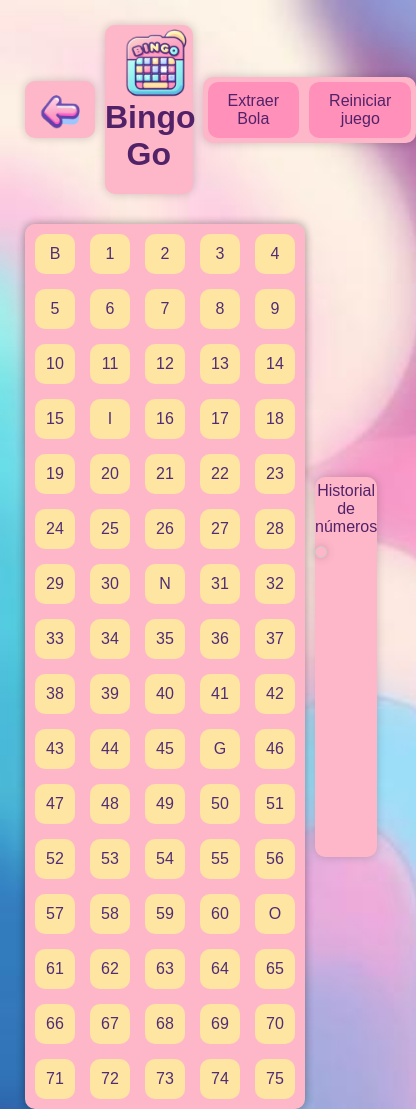
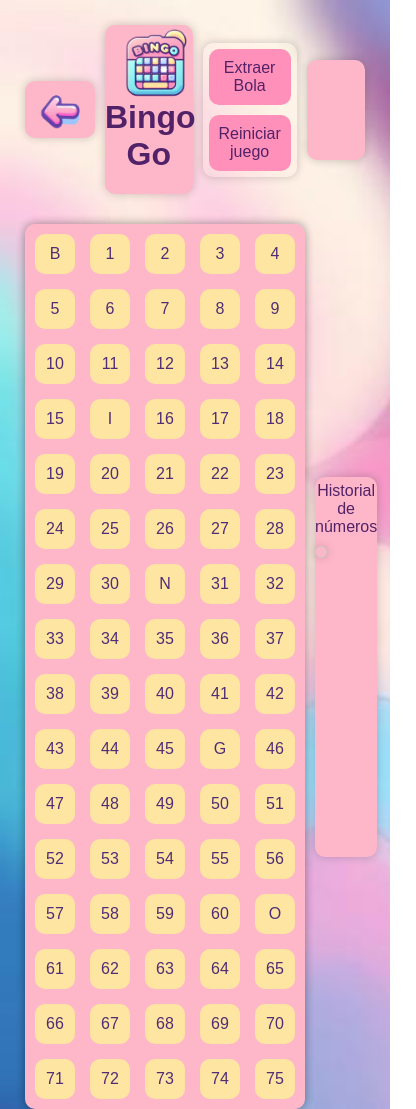
Before and after one commit to geralcamino/Bingo2.0, a plain HTML site: page juego.html in a window 390 px wide. Shown: the top 1109 px of the page, 416 px wide, since content can reach past the window. Drawn offline with Linux system fonts and the light colour scheme; some packages are replaced by stand-ins of ours; a script that the page names is missing; a web font is replaced by a local one.

Commit message:
Update styles.css

```diff
--- a/styles.css
+++ b/styles.css
@@ -12,11 +12,11 @@ body {
     flex-direction: column;
     align-items: center;
     padding: 20px;
-
     border-radius: 10px;
 }
 
-.top-row {
+.top-row
+{
     display: flex;
     justify-content: space-between;
     align-items: center;
@@ -31,14 +31,16 @@ body {
     width: 100%;
 }
 
-.container {
+.container
+{
     flex: 1;
     margin: 5px;
     border-radius: 10px;
     box-shadow: 0 0 10px rgba(0, 0, 0, 0.2);
 }
 
-.title-container {
+.title-container
+{
     background-color: #FEB7C9ff;
     color: rgb(82, 34, 104);
     font-family: 'ARCO', sans-serif;
@@ -49,8 +51,8 @@ body {
     float: left;
     margin-top: 4px;
     margin-left: 15px;
-    width: 70px; /* Adjust the width according to your image */
-    height: 70px; /* Adjust the height according to your image */
+    width: 70px;
+    height: 70px;
 }
 .container-historial{
     background-color: #FEB7C9ff;
@@ -62,15 +64,27 @@ body {
 
 .button-container {
     text-align: center;
-    background-color: #FEB7C9ff;
-    display: flex;
-    justify-content: space-around;
-    max-width: 300px;
-    flex: 1;
+    background-color: transparent;
+    max-width: 50%;
+    flex-wrap: wrap;
+    justify-content: center;
+    align-items: center;
+    padding: 10px;
+
 }
 
-.button-container button {
-    padding: 10px 20px;
+@media (max-width: 768px)
+{
+    .button-container {
+        padding: 1px; /* Reduce el espacio en resoluciones más pequeñas */
+        flex-wrap: wrap;
+    }
+
+}
+
+.button-container button
+{
+    padding: 10px 10px;
     font-size: 1rem;
     margin: 5px;
     width: auto;
@@ -101,6 +115,11 @@ body {
     border-radius: 10px;
     box-shadow: 0 0 10px rgba(0, 0, 0, 0.2);
 }
+
+@media screen and (max-width: 768px) {
+
+}
+
 
 .bingo-image-container img {
     background-color: #FEB7C9ff;
@@ -285,8 +304,8 @@ body {
 }
 
 .rotate-button img {
-    width: 55px; /* Adjust the width according to your image */
-    height: 55px; /* Adjust the height according to your image */
+    width: 55px;
+    height: 55px;
 }
 
 .button-atras{
```
